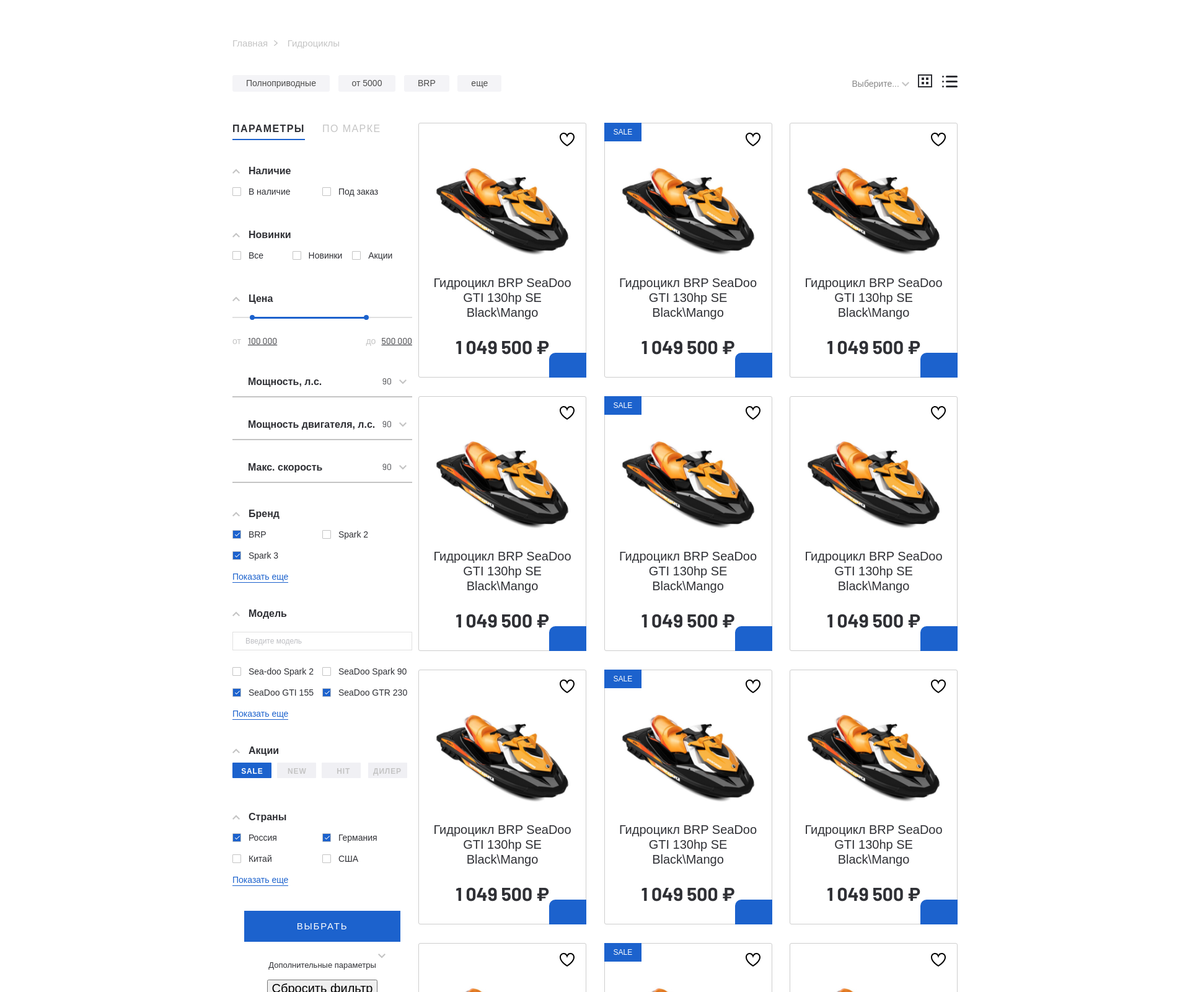
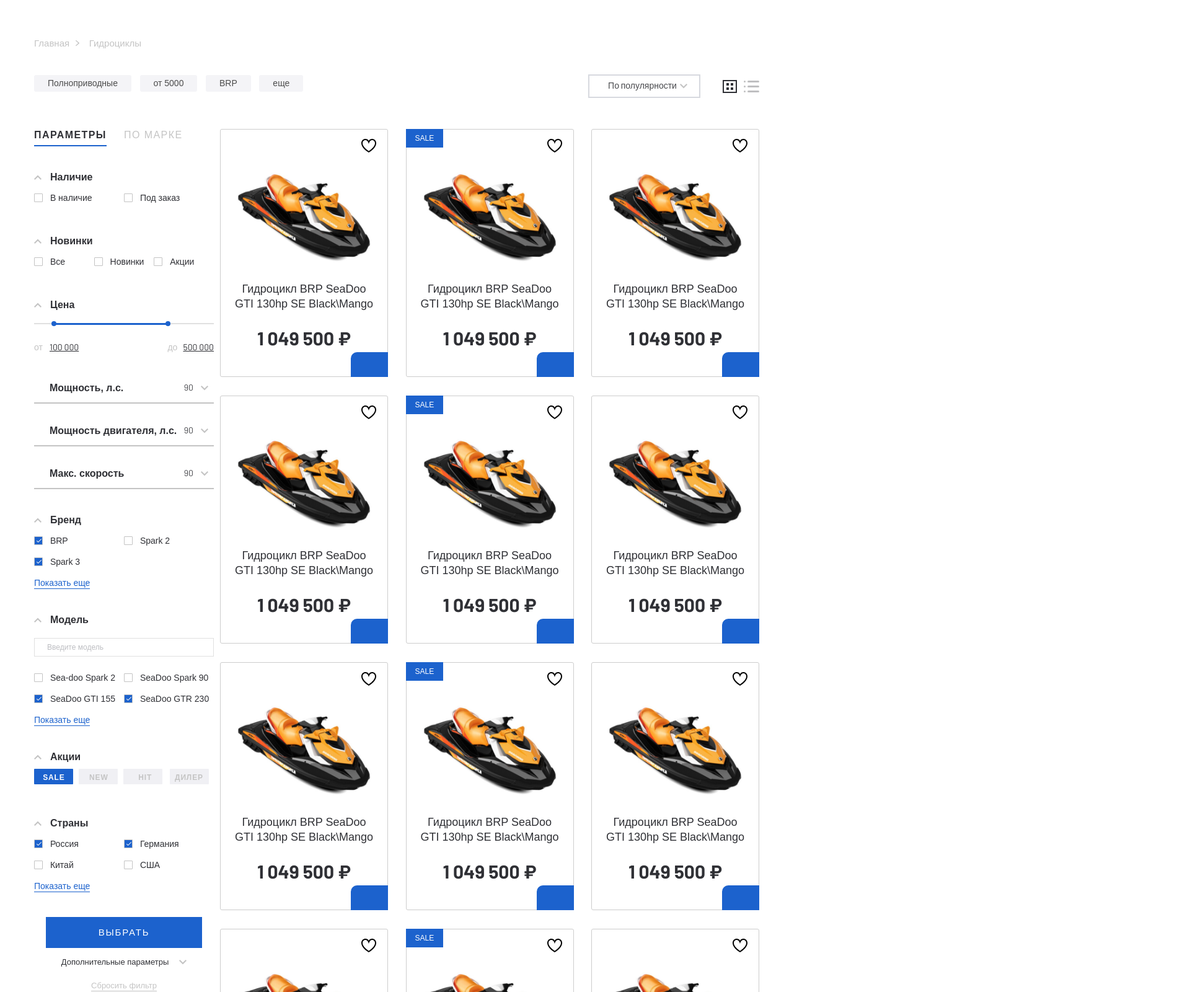
Before and after one commit to Vadim-Losenkov/in-shop, a website: page catalog.html in a window 1280 px wide. Shown: the part 200-1800 px from the top of the page at 62% size, 1920 px wide, since content can reach past the window. Drawn offline with Linux system fonts and the light colour scheme.

Commit message:
finished catalog page

```diff
--- a/catalog.html
+++ b/catalog.html
@@ -124,12 +124,12 @@
           <button>еще</button>
         </div>
         <div class="catalog__filter-btn">
-          <select class="filter-style">
-            <option value=""></option>
-            <option value=""></option>
-            <option value=""></option>
+          <select class="filter-style select-item">
+            <option>По полулярности</option>
+            <option>2</option>
+            <option>3</option>
           </select>
-          <button class="catalog__filter-btngrid">
+          <button class="catalog__filter-btngrid catalog__filter-button catalog__filter-button--active">
             <svg width="23" height="21" viewBox="0 0 23 21" fill="none" xmlns="http://www.w3.org/2000/svg">
               <rect x="1" y="1" width="21" height="19" stroke="#2F3035" stroke-width="2" />
               <rect x="7" y="6" width="2" height="2" fill="#2F3035" stroke="#2F3035" stroke-width="2" />
@@ -138,7 +138,7 @@
               <rect x="14" y="13" width="2" height="2" fill="#2F3035" stroke="#2F3035" stroke-width="2" />
             </svg>
           </button>
-          <button class="catalog__filter-btnline">
+          <button class="catalog__filter-btnline catalog__filter-button">
             <svg width="25" height="19" viewBox="0 0 25 19" fill="none" xmlns="http://www.w3.org/2000/svg">
               <g opacity="1">
                 <rect x="6" width="19" height="3" rx="1.5" fill="#2F3035" />
--- a/css/style.css
+++ b/css/style.css
@@ -40,7 +40,7 @@
   line-height: 24px;
   font-weight: 400;
   font-family: "SFProDisplay-Regular", sans-serif;
-  min-width: 1920px;
+  /* min-width: 1920px; */
 }
 
 .container {
@@ -451,20 +451,28 @@
 .product-item__wrapper {
   position: relative;
   width: 271px;
+  transition: all .5s;
+}
+
+.product-item__wrapper.product-item__wrapper--list {
+  width: 100%;
 }
 
 .product-item {
+  transition: all .5s;
   min-height: 400px;
   border: 1px solid #cdcdcd;
   border-radius: 3px;
   text-align: center;
   padding: 52px 20px 31px;
-  transition: all .3s;
+  transition: all 0.3s;
+  width: 100%;
 }
 
 .product-item__title {
   font-weight: normal;
   padding: 14px 0 25px;
+  font-size: 18px;
 }
 
 .product-item__favorite {
@@ -515,17 +523,17 @@
 
 .product-item__hover-text {
   padding: 18px 21px;
-  background-color: rgba(255, 255, 255, .9);
+  background-color: rgba(255, 255, 255, 0.9);
   box-shadow: 0px 0px 15px rgba(0, 0, 0, 0.2);
   border-radius: 3px;
   display: inline-block;
   position: absolute;
   top: 30%;
   opacity: 0;
-  transition: all .5s;
+  transition: all 0.5s;
 }
 
-.product-item:hover .product-item__hover-text{
+.product-item:hover .product-item__hover-text {
   opacity: 1;
   color: #2f3035;
 }
@@ -552,7 +560,7 @@
   color: #2f3035;
 }
 
-.product-item__wrapper.product-item__not-available .product-item__price{
+.product-item__wrapper.product-item__not-available .product-item__price {
   display: none;
 }
 
@@ -563,7 +571,7 @@
   line-height: 21px;
 }
 
-.product-item__wrapper.product-item__not-available .product-item__notyfy-text{
+.product-item__wrapper.product-item__not-available .product-item__notyfy-text {
   display: block;
 }
 
@@ -571,7 +579,7 @@
   padding-bottom: 13px;
 }
 
-.product-item__wrapper.product-item__not-available .product-item__basket{
+.product-item__wrapper.product-item__not-available .product-item__basket {
   display: none;
 }
 
@@ -589,7 +597,6 @@
   line-height: 19px;
   left: 0;
   right: 0;
-
 }
 
 .product-item__wrapper.product-item__not-available .product-item__notyfy-link span {
@@ -612,7 +619,7 @@
   padding-bottom: 12px;
 }
 
-.products__tab + .products__tab{
+.products__tab + .products__tab {
   margin-left: 50px;
 }
 
@@ -707,8 +714,8 @@
   font-weight: 600;
   font-size: 11px;
   line-height: 13px;
-  letter-spacing: .12em;
-  font-family: 'SFProDisplay-Semibold', sans-serif;
+  letter-spacing: 0.12em;
+  font-family: "SFProDisplay-Semibold", sans-serif;
 }
 
 .footer__top-item {
@@ -756,14 +763,14 @@
   position: relative;
   font-size: 15px;
   line-height: 18px;
-  color: #C4C4C4;
+  color: #c4c4c4;
 }
 
 .breadcrumbs__list-item::after {
   content: "";
   position: absolute;
   right: 0;
-  background-image: url('../images/link-arrow.svg');
+  background-image: url("../images/link-arrow.svg");
   width: 6px;
   height: 9px;
   bottom: 5px;
@@ -782,7 +789,7 @@
   font-weight: bold;
   font-size: 30px;
   line-height: 36px;
-  font-family: 'SFProDisplay-Bold', sans-serif;
+  font-family: "SFProDisplay-Bold", sans-serif;
   margin-bottom: 26px;
 }
 
@@ -792,8 +799,8 @@
   margin-bottom: 50px;
 }
 
-.catalog__filter-items button{
-  background: #F0F0F4;
+.catalog__filter-items button {
+  background: #f0f0f4;
   border-radius: 3px;
   font-size: 14px;
   line-height: 17px;
@@ -803,13 +810,17 @@
   cursor: pointer;
 }
 
+.catalog__filter-btn {
+  display: flex;
+  align-items: center;
+}
+
 .catalog__filter-btn button {
   background-color: transparent;
   border: none;
   cursor: pointer;
   margin: 0;
   padding: 0;
-
 }
 
 .catalog__filter-btn button + button {
@@ -821,11 +832,30 @@
 }
 
 button.catalog__filter-btngrid {
-
+  width: 26px;
+  height: 21px;
 }
 
 button.catalog__filter-btnline {
+  width: 25px;
+  height: 19px;
+}
 
+.catalog__filter-button {
+  opacity: 0.3;
+  outline: none;
+}
+
+.catalog__filter-button--active {
+  opacity: 1;
+}
+
+.select-item {
+  border: 2px solid #D7D9DF;
+  font-size: 14px;
+  line-height: 17px;
+  margin-right: 34px;
+  padding: 7px 10px 7px 20px;
 }
 
 .catalog__inner {
@@ -897,11 +927,11 @@
 
 .aside-filter__tab.tab--active {
   color: #2f3035;
-  font-family: 'SFProDisplay-Bold', sans-serif;
+  font-family: "SFProDisplay-Bold", sans-serif;
   font-weight: bold;
 }
 
-.aside-filter__tab.tab--active span{
+.aside-filter__tab.tab--active span {
   display: inline-block;
   border-bottom: 2px solid #1c62cd;
   padding-bottom: 7px;
@@ -911,13 +941,13 @@
   margin: 40px 0;
 }
 
-
 .aside-filter__item-title {
   font-weight: 600;
   font-size: 16px;
   line-height: 19px;
   padding-left: 26px;
-  font-family: 'SFProDisplay-Semibold', sans-serif;
+  font-family: "SFProDisplay-Semibold", sans-serif;
+  user-select: none;
 }
 
 .filter__item-drop {
@@ -927,14 +957,14 @@
 
 .filter__item-drop::before {
   content: "";
-  background-image: url('../images/arrow-down.svg');
+  background-image: url("../images/arrow-down.svg");
   position: absolute;
   left: 0;
   bottom: 5px;
   width: 12px;
   height: 8px;
   transform: rotate(0deg);
-  transition: all .3s;
+  transition: all 0.3s;
 }
 
 .filter__item-drop--active::before {
@@ -958,7 +988,8 @@
   line-height: 17px;
 }
 
-.jq-checkbox, .jq-radio {
+.jq-checkbox,
+.jq-radio {
   width: 14px;
   height: 14px;
   box-shadow: none;
@@ -969,11 +1000,13 @@
   margin: 0 8px 0 0;
 }
 
-.jq-checkbox.checked, .jq-radio.checked {
+.jq-checkbox.checked,
+.jq-radio.checked {
   background: #1c62cd;
   border: 1px solid #c4c4c4;
 }
-.jq-checkbox.focused, .jq-radio.focused {
+.jq-checkbox.focused,
+.jq-radio.focused {
   border: 1px solid #c4c4c4;
 }
 
@@ -984,7 +1017,7 @@
   border-bottom: none;
   border-left: none;
   transform: rotate(0);
-  background-image: url('../images/checked-icon.svg');
+  background-image: url("../images/checked-icon.svg");
 }
 
 .jq-radio.checked .jq-radio__div {
@@ -1006,11 +1039,14 @@
   margin-top: -15px;
 }
 
-.irs--flat .irs-to, .irs--flat .irs-from, .irs--flat .irs-single {
+.irs--flat .irs-to,
+.irs--flat .irs-from,
+.irs--flat .irs-single {
   display: none;
 }
 
-.irs--flat .irs-min, .irs--flat .irs-max {
+.irs--flat .irs-min,
+.irs--flat .irs-max {
   top: 55px;
   padding: 0;
   font-size: 14px;
@@ -1020,7 +1056,7 @@
   font-family: "Barlow", sans-serif;
   background-color: transparent;
   border-radius: 0;
-  visibility: visible!important;
+  visibility: visible !important;
   padding-left: 25px;
 }
 
@@ -1063,9 +1099,8 @@
   border-radius: 50%;
 }
 
-.irs--flat .irs-handle>i:first-child,
-.irs--flat .irs-handle.state_hover>i:first-child
-.irs--flat .irs-handle:hover>i:first-child {
+.irs--flat .irs-handle > i:first-child,
+.irs--flat .irs-handle.state_hover > i:first-child .irs--flat .irs-handle:hover > i:first-child {
   background-color: transparent;
 }
 
@@ -1077,11 +1112,11 @@
   padding-top: 34px;
   display: flex;
   justify-content: space-between;
-  border-bottom: 2px solid  #c4c4c4;
+  border-bottom: 2px solid #c4c4c4;
 }
 
 .filter__item-listtitle {
-  font-family: 'SFProDisplay-Semibold', sans-serif;
+  font-family: "SFProDisplay-Semibold", sans-serif;
   font-size: 16px;
   line-height: 19px;
   font-weight: 600;
@@ -1093,14 +1128,14 @@
   font-size: 14px;
   line-height: 17px;
   color: #48494d;
-  font-family: 'Barlow', Sans-Serif;
+  font-family: "Barlow", Sans-Serif;
 }
 
 .jq-selectbox__select {
   font-size: 14px;
   line-height: 17px;
   color: #48494d;
-  font-family: 'Barlow', Sans-Serif;
+  font-family: "Barlow", Sans-Serif;
   padding: 0 25px 0 10px;
   height: 20px;
   border: none;
@@ -1120,7 +1155,7 @@
 }
 
 .jq-selectbox__trigger {
-  background-image: url('../images/arrow-down.svg');
+  background-image: url("../images/arrow-down.svg");
   border-left: none;
   width: 12px;
   height: 8px;
@@ -1140,16 +1175,16 @@
 
 .jq-selectbox li:hover {
   background: rgba(107, 126, 172, 0.05);
-  color: rgba(0,0,0, 0.6);
+  color: rgba(0, 0, 0, 0.6);
 }
 
 .jq-selectbox li.selected {
   background: rgba(107, 126, 172, 0.05);
-  color: rgba(0,0,0, 0.6);
+  color: rgba(0, 0, 0, 0.6);
 }
 
 .jq-selectbox li {
-  color: rgba(0,0,0, 0.6);
+  color: rgba(0, 0, 0, 0.6);
   padding: 5px 20px;
 }
 
@@ -1162,19 +1197,19 @@
   width: 100%;
 }
 
-.filter-more__btn{
+.filter-more__btn {
   font-size: 14px;
   line-height: 17px;
   color: #1c62cd;
   border: none;
-  border-bottom: 1px solid  #1c62cd;
+  border-bottom: 1px solid #1c62cd;
   background-color: transparent;
   padding: 0;
 }
 
 .filter-search {
   width: 100%;
-  border: 1px solid  #e0e0e0;
+  border: 1px solid #e0e0e0;
   height: 30px;
   padding: 0 20px;
   font-size: 12px;
@@ -1212,7 +1247,7 @@
 .btn-checked .jq-checkbox {
   height: 25px;
   width: 63px;
-  background-color: #F0F0F4;
+  background-color: #f0f0f4;
   border: none;
 }
 
@@ -1238,7 +1273,7 @@
 }
 
 .filter-btn__send {
-  background: #F0F0F4;
+  background: #f0f0f4;
   padding: 16px 85px;
   text-transform: uppercase;
   font-size: 15px;
@@ -1247,7 +1282,6 @@
   color: #bdbec2;
   border: none;
   cursor: pointer;
-  margin-bottom: 15px;
 }
 
 .filter-btn__send--active {
@@ -1265,7 +1299,9 @@
   position: relative;
   padding-right: 29px;
   display: inline-block;
-  padding: 15px;
+  margin: 15px 0;
+  cursor: pointer;
+  user-select: none;
 }
 
 .filter__extra::after {
@@ -1275,9 +1311,9 @@
   top: 4px;
   width: 12px;
   height: 8px;
-  background-image: url('../images/arrow-down.svg');
+  background-image: url("../images/arrow-down.svg");
   transform: rotate(0deg);
-  transition: all .3s;
+  transition: all 0.3s;
 }
 
 .filter__extra-content {
@@ -1287,4 +1323,14 @@
 .filter__extra.filter__item-drop--active::after {
   transform: rotate(180deg);
 }
-/* ready */
+
+.filter-btn__reset {
+  background-color: transparent;
+  padding: 0;
+  border: none;
+  font-size: 13px;
+  line-height: 16px;
+  border-bottom: 1px solid #c4c4c4;
+  color: #c4c4c4;
+  display: inline-block;
+}
--- a/js/main.js
+++ b/js/main.js
@@ -37,6 +37,23 @@
     $(this).next().slideToggle(200)
   })
 
+  const filterBtnActiveClass = 'catalog__filter-button--active'
+  const filterBtnLine = $('.catalog__filter-btnline')
+  const filterBtnGrid = $('.catalog__filter-btngrid')
+  const productItem = $('.product-item__wrapper')
+
+  filterBtnGrid.on('click', function() {
+    $(this).addClass(filterBtnActiveClass)
+    filterBtnLine.removeClass(filterBtnActiveClass)
+    productItem.removeClass('product-item__wrapper--list')
+  })
+
+  filterBtnLine.on('click', function() {
+    $(this).addClass(filterBtnActiveClass)
+    filterBtnGrid.removeClass(filterBtnActiveClass)
+    productItem.addClass('product-item__wrapper--list')
+  })
+
   $(".js-range-slider").ionRangeSlider({
     grid: false,
     type: 'double',
```
Also changed, not shown: product-page.html (+22 -0 lines), images/gidro-large.png (added).
